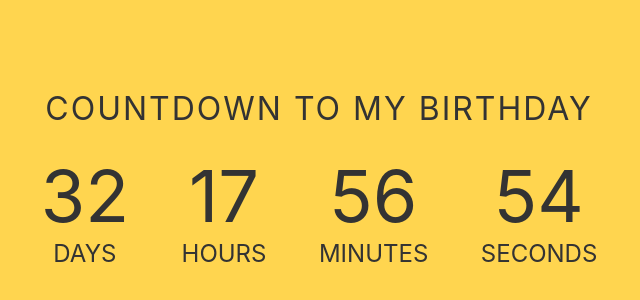
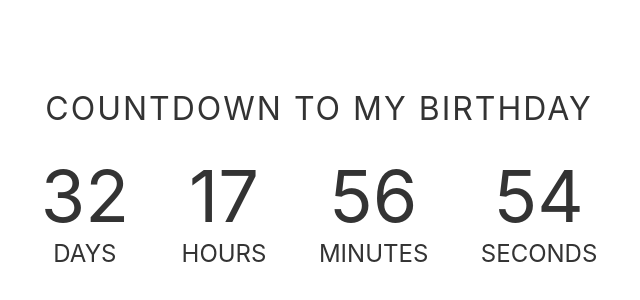
Before and after one commit to xdnuos/countdown, a plain HTML site: page index.html in a window 1280 px wide. Shown: the part 210-510 px from the top of the page, without its empty margins (321-961 px from the left). Drawn offline with Linux system fonts and the light colour scheme.

Commit message:
change BG

```diff
--- a/style.css
+++ b/style.css
@@ -16,7 +16,7 @@
 
   body {
     align-items: center;
-    background-color: #ffd54f;
+    background: none transparent;
     display: flex;
     font-family: -apple-system,
       BlinkMacSystemFont,
```
